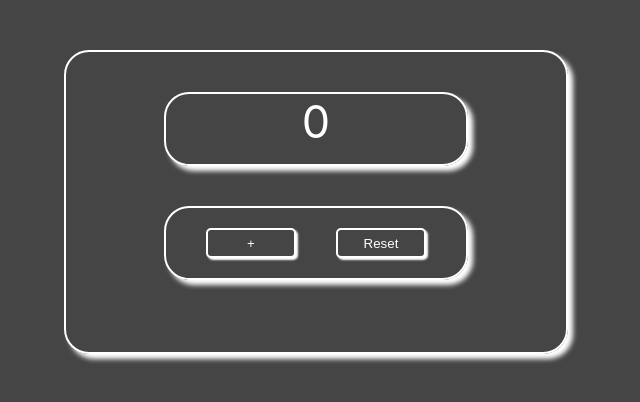
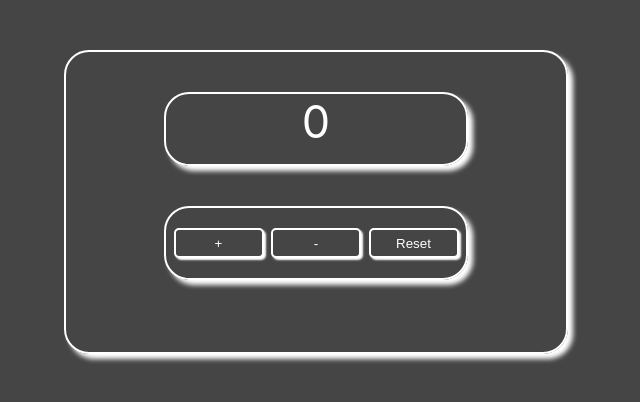
Before and after one commit to AntonRybakou/counter, a React (Create React App) app: page / in a window 1280 px wide. Shown: the top 402 px of the page, without its empty margins (324-964 px from the left). Built offline with nearby package versions, Linux system fonts and the light colour scheme.

Commit message:
feat: add styles

```diff
--- a/src/App.css
+++ b/src/App.css
@@ -1,38 +1,21 @@
 .App {
-  text-align: center;
+  margin: 50px auto;
+  width: 500px;
+  height: 300px;
+  border: 2px solid white;
+  border-radius: 25px;
+  box-shadow: 5px 5px 5px;
 }
 
-.App-logo {
-  height: 40vmin;
-  pointer-events: none;
+.buttons {
+  margin: 40px auto;
+  width: 300px;
+  height: 70px;
+  border: 2px solid white;
+  border-radius: 25px;
+  box-shadow: 5px 5px 5px;
+
+  display: flex;
+  justify-content: space-evenly;
+  align-items: center;
 }
-
-@media (prefers-reduced-motion: no-preference) {
-  .App-logo {
-    animation: App-logo-spin infinite 20s linear;
-  }
-}
-
-.App-header {
-  background-color: #282c34;
-  min-height: 100vh;
-  display: flex;
-  flex-direction: column;
-  align-items: center;
-  justify-content: center;
-  font-size: calc(10px + 2vmin);
-  color: white;
-}
-
-.App-link {
-  color: #61dafb;
-}
-
-@keyframes App-logo-spin {
-  from {
-    transform: rotate(0deg);
-  }
-  to {
-    transform: rotate(360deg);
-  }
-}
--- a/src/App.tsx
+++ b/src/App.tsx
@@ -1,26 +1,40 @@
-import React, {useEffect, useState} from 'react';
+import React, {useState} from 'react';
 import './App.css';
 import {Counter} from './components/Counter/Counter'
+import {Button} from "./components/Button/Button";
 
 function App() {
-    const [state, setState] = useState(0)
-    const [disable, setDisable] = useState(false)
+    const startCount = 0;
+    const endCount = 5
+    const [state, setState] = useState(startCount)
     const increment = () => {
-        setState( (a) => ++a );
+        setState( a => ++a );
+    }
+    const decrement = () => {
+        setState( a => --a );
     }
     const reset = () => {
         setState(0);
-        setDisable(false)
     }
-    useEffect(() => {
-        if (state === 5) {
-            setDisable(true)
-        }
-    }, [state]);
 
     return (
         <div className="App">
-            <Counter data={state} increment={increment} reset={reset} disable={disable}/>
+            <Counter
+                data={state}
+                endCount={endCount}/>
+            <div className='buttons'>
+                <Button
+                    name={'+'}
+                    callBack={increment}
+                    disable={state === endCount}/>
+                <Button
+                    name={'-'}
+                    callBack={decrement}
+                    disable={state === endCount}/>
+                <Button
+                    name={'Reset'}
+                    callBack={reset}/>
+            </div>
         </div>
     );
 }
--- a/src/components/Button/Button.module.css
+++ b/src/components/Button/Button.module.css
@@ -8,6 +8,7 @@
     box-shadow: 2px 2px 2px;
 }
 .button:hover {
+    color: greenyellow;
     border-color: greenyellow;
     box-shadow: 2px 2px 2px greenyellow;
 }
--- a/src/components/Counter/Counter.module.css
+++ b/src/components/Counter/Counter.module.css
@@ -1,12 +1,3 @@
-.counter {
-    margin: 50px auto;
-    width: 500px;
-    height: 300px;
-    border: 2px solid white;
-    border-radius: 25px;
-    box-shadow: 5px 5px 5px;
-}
-
 .count {
     margin: 40px auto;
     width: 300px;
@@ -15,6 +6,7 @@
     border-radius: 25px;
     box-shadow: 5px 5px 5px;
     font-size: 45px;
+    text-align: center;
 }
 
 .red {
@@ -26,17 +18,5 @@
     box-shadow: 10px 10px 10px;
     font-size: 45px;
     color: red;
+    text-align: center;
 }
-
-.buttons {
-    margin: 40px auto;
-    width: 300px;
-    height: 70px;
-    border: 2px solid white;
-    border-radius: 25px;
-    box-shadow: 5px 5px 5px;
-
-    display: flex;
-    justify-content: space-evenly;
-    align-items: center;
-}
--- a/src/components/Counter/Counter.tsx
+++ b/src/components/Counter/Counter.tsx
@@ -1,27 +1,11 @@
 import React from 'react';
-import {Button} from "../Button/Button";
 import style from './Counter.module.css'
 
 type CounterPropsType = {
     data: number,
-    increment: () => void,
-    reset: () => void,
-    disable: boolean,
+    endCount: number,
 }
 
-export const Counter: React.FC<CounterPropsType> = ({data, increment, reset, disable}) => {
-    return (
-        <div className={style.counter}>
-            <div className={ (data === 5) ? style.red : style.count}>{data}</div>
-            <div className={style.buttons}>
-                <Button
-                    name={'+'}
-                    callBack={increment}
-                    disable={disable}/>
-                <Button
-                    name={'Reset'}
-                    callBack={reset}/>
-            </div>
-        </div>
-    );
+export const Counter: React.FC<CounterPropsType> = ({data, endCount}) => {
+    return <div className={(data === endCount) ? style.red : style.count}>{data}</div>
 };
```
